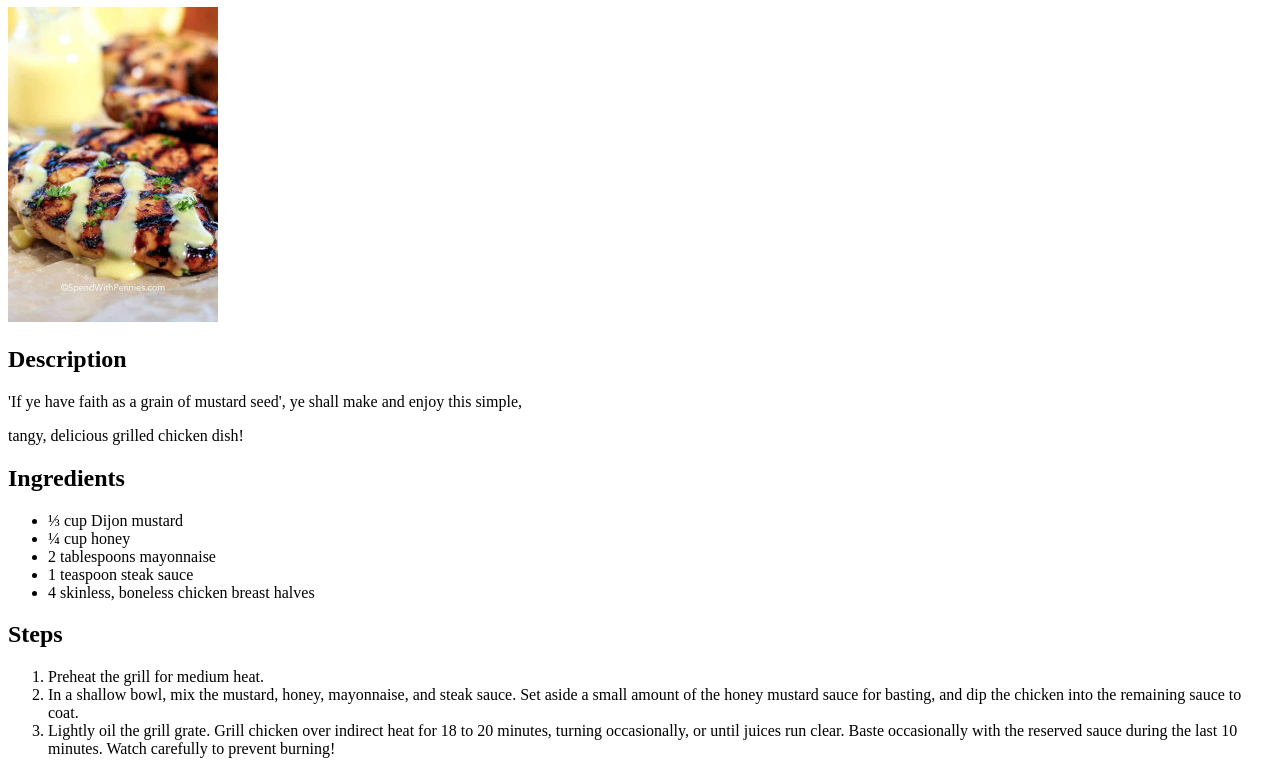
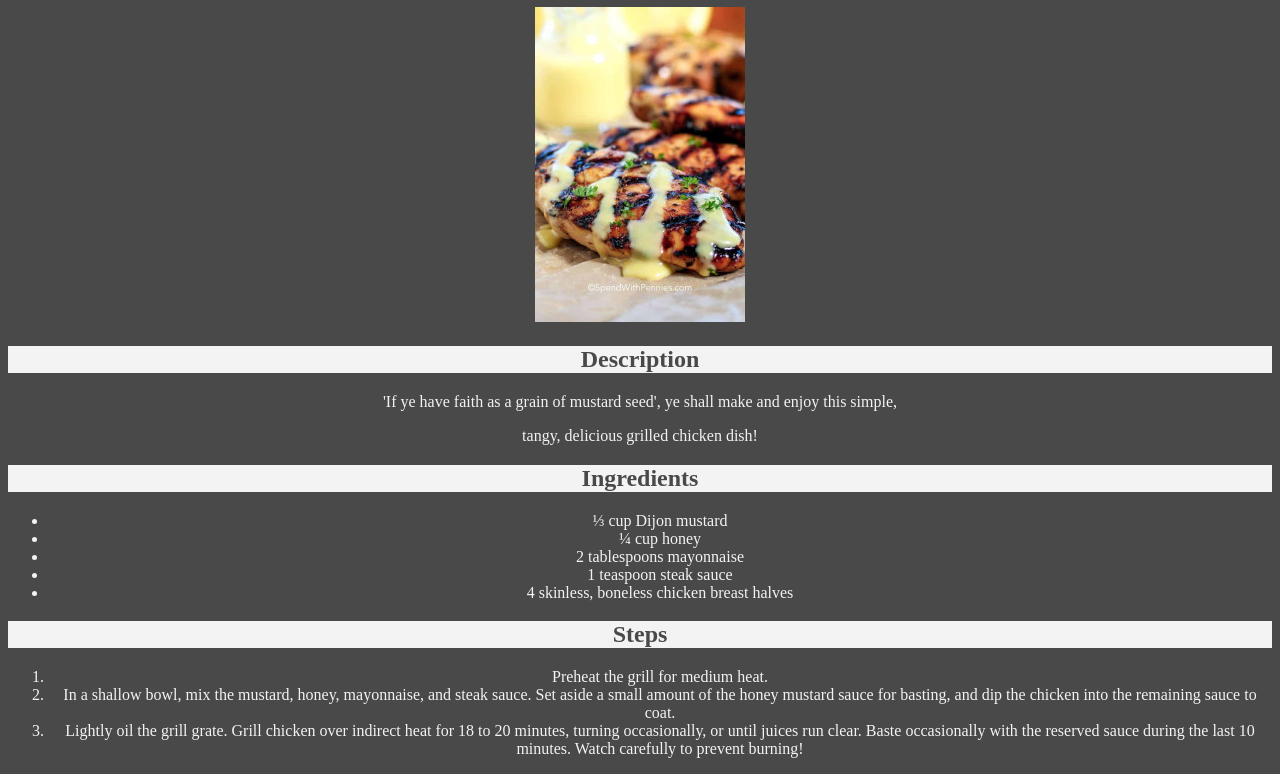
Before and after one commit to Peter24Da/odin-recipes, a plain HTML site: page recipes/honey-mustard-grilled-chicken.html in a window 1280 px wide. Shown: the part 73-847 px from the top of the page. Drawn offline with Linux system fonts and the light colour scheme.

Commit message:
styles update

```diff
--- a/recipes/honey-mustard-grilled-chicken.html
+++ b/recipes/honey-mustard-grilled-chicken.html
@@ -3,16 +3,17 @@
 <head>
     <meta charset="UTF-8">
     <title>Honey Mustard Grilled Chicken</title>
+    <link rel="stylesheet" href="../style.css">
 </head>
 
 <body>
-    <h1>Honey Mustard Grilled Chicken</h1>
+    <h1 class="one">Honey Mustard Grilled Chicken</h1>
     <img src="./images/honey-chicken.jpg" alt="Honey mustard grilled chicken ">
-    <h2>Description </h2>
+    <h2 class="two">Description </h2>
     <p>'If ye have faith as a grain of mustard seed',
          ye shall make and enjoy this simple,</p> tangy, delicious grilled chicken dish!
 
-         <h2>Ingredients</h2>
+         <h2 class="three">Ingredients</h2>
          <ul>
             <li>⅓ cup Dijon mustard</li>
             <li>¼ cup honey</li>
@@ -21,7 +22,7 @@
             <li>4 skinless, boneless chicken breast halves</li>
          </ul>
 
-         <h2>Steps</h2>
+         <h2 class="four">Steps</h2>
          <ol>
             <li>Preheat the grill for medium heat.</li>
             <li>In a shallow bowl, mix the mustard, honey, mayonnaise, and steak sauce. Set aside a small amount of the honey mustard sauce for basting, and dip the chicken into the remaining sauce to coat.</li>
--- /dev/null
+++ b/style.css
@@ -0,0 +1,12 @@
+* {
+    text-align: center;
+    background-color: rgb(73, 73, 73);
+    color: rgb(243, 243, 243);
+}
+.one,
+.two,
+.three,
+.four{
+    background-color: rgb(243, 243, 243);
+    color: rgb(73, 73, 73);
+}
```
Also changed, not shown: index.html (+2 -2 lines), recipes/lamb-soulvaki.html (+5 -5 lines), recipes/lasagna.html (+5 -5 lines).
